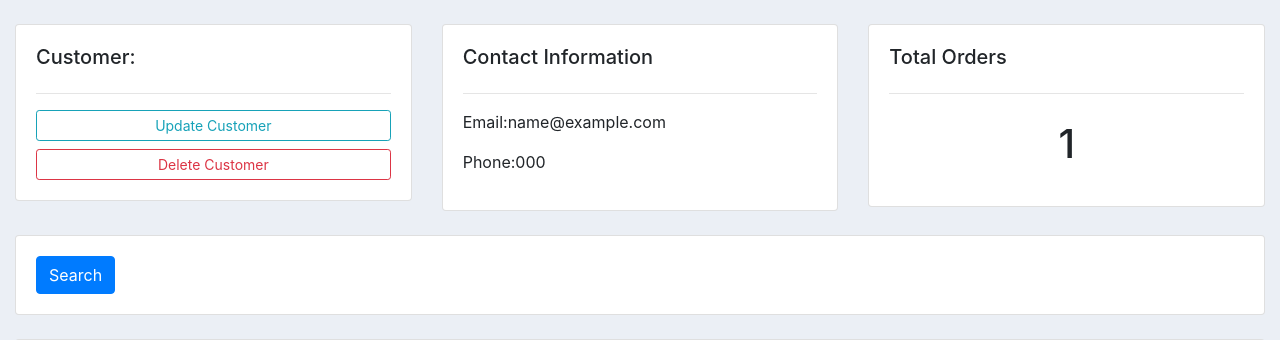
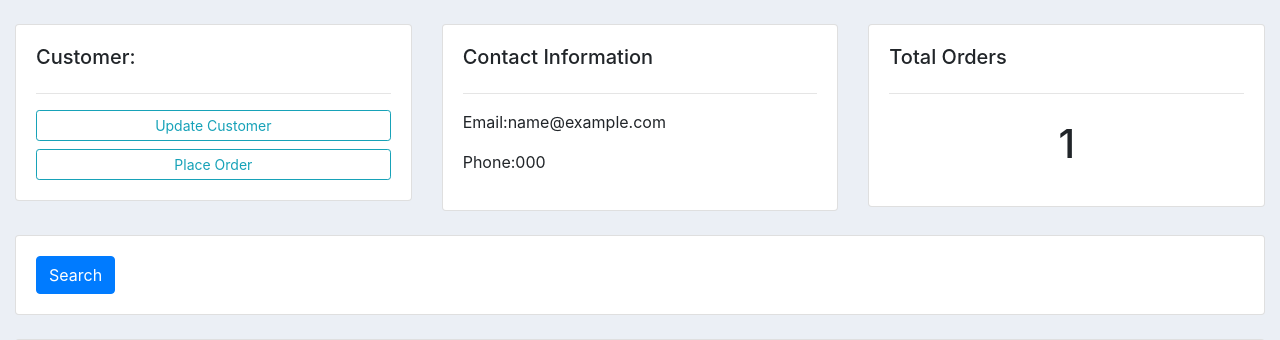
Before and after one commit to pankajdod7/django_crud_operation, a Django app: page /customers/1/ in a window 1280 px wide. Shown: the part 56-396 px from the top of the page. Run offline with Django 3.2, Linux system fonts and the light colour scheme; tables that the repository leaves empty hold one stand-in row (values such as "Sample post"); some libraries are stand-ins or nearby versions.

Commit message:
inline formset factory

```diff
--- a/crm1/accounts/templates/accounts/customer.html
+++ b/crm1/accounts/templates/accounts/customer.html
@@ -10,8 +10,7 @@
 			<h5>Customer:</h5>
 			<hr>
 			<a class="btn btn-outline-info  btn-sm btn-block" href="">Update Customer</a>
-			<a class="btn btn-outline-danger  btn-sm btn-block" href="">Delete Customer</a>
-
+			<a class="btn btn-outline-info  btn-sm btn-block" href="{% url 'create_order' customer.id %}">Place Order</a>
 		</div>
 	</div>
 
--- a/crm1/accounts/urls.py
+++ b/crm1/accounts/urls.py
@@ -5,7 +5,7 @@ urlpatterns = [
     path("", home, name="home"),
     path("products/", products, name="products"),
     path("customers/<str:pk_test>/", customer, name="customer"),
-    path("create_order/", createOrder, name="create_order"),
+    path("create_order/<str:pk>/", createOrder, name="create_order"),
     path("update_order/<str:pk>/", updateOrder, name="update_order"),
     path("delete_order/<str:pk>/", deleteOrder, name="delete_order"),
 
--- a/crm1/accounts/views.py
+++ b/crm1/accounts/views.py
@@ -2,6 +2,7 @@ from django.shortcuts import render, redirect
 from django.http import HttpResponse
 from accounts.models import Product, Customer, Order
 from accounts.forms import OrderForm
+from django.forms import inlineformset_factory
 # Create your views here.
 
 def home(request):
@@ -33,14 +34,18 @@ def customer(request, pk_test):
     return render(request, "accounts/customer.html", context)
 
 
-def createOrder(request):
-    form = OrderForm
+def createOrder(request, pk):
+    OrderFormSet = inlineformset_factory(Customer, Order, fields=('product', 'status'), extra=5 )
+    customer = Customer.objects.get(id=pk)
+    formset = OrderFormSet(queryset=Order.objects.none(),instance=customer)
+    #form = OrderForm(initial={'customer':customer})
     if request.method == 'POST':
-        form = OrderForm(request.POST)
-        if form.is_valid():
-            form.save()
+        #form = OrderForm(request.POST)
+        formset = OrderFormSet(request.POST,instance=customer)
+        if formset.is_valid():
+            formset.save()
             return redirect("/")
-    context = {'form':form}
+    context = {'formset':formset}
     return render(request, 'accounts/order_form.html', context)
 
 def updateOrder(request, pk):
```
Also changed, not shown: crm1/accounts/templates/accounts/order_form.html (+6 -2 lines).
